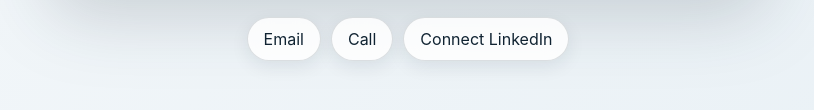
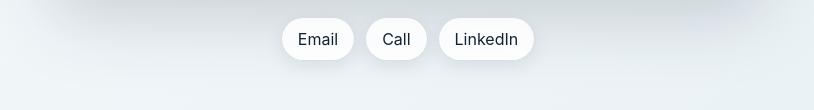
Before and after one commit to GaryPalfreman/Digital-Business-Card, a plain HTML site: page index.html in a window 1280 px wide. Shown: the part 516-626 px from the top of the page, without its empty margins (232-1046 px from the left). Drawn offline with Linux system fonts and the light colour scheme.

Commit message:
Update LinkedIn button label and same-window navigation

```diff
--- a/index.html
+++ b/index.html
@@ -99,7 +99,7 @@
     <div class="controls" aria-label="Contact Gary">
       <a class="btn" href="mailto:gpalfreman@geicp.com">Email</a>
       <a class="btn" href="tel:+61393201111">Call</a>
-      <a class="btn" href="https://www.linkedin.com/in/gary-p-7976b2ba" target="_blank" rel="noopener noreferrer">Connect LinkedIn</a>
+      <a class="btn" href="https://www.linkedin.com/in/gary-p-7976b2ba/">LinkedIn</a>
     </div>
 
   </main>
```
